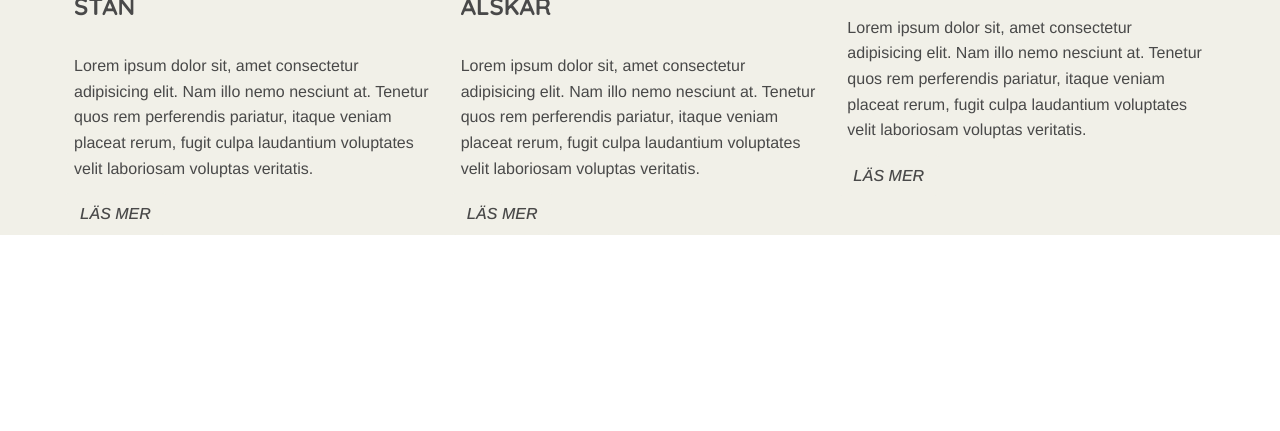
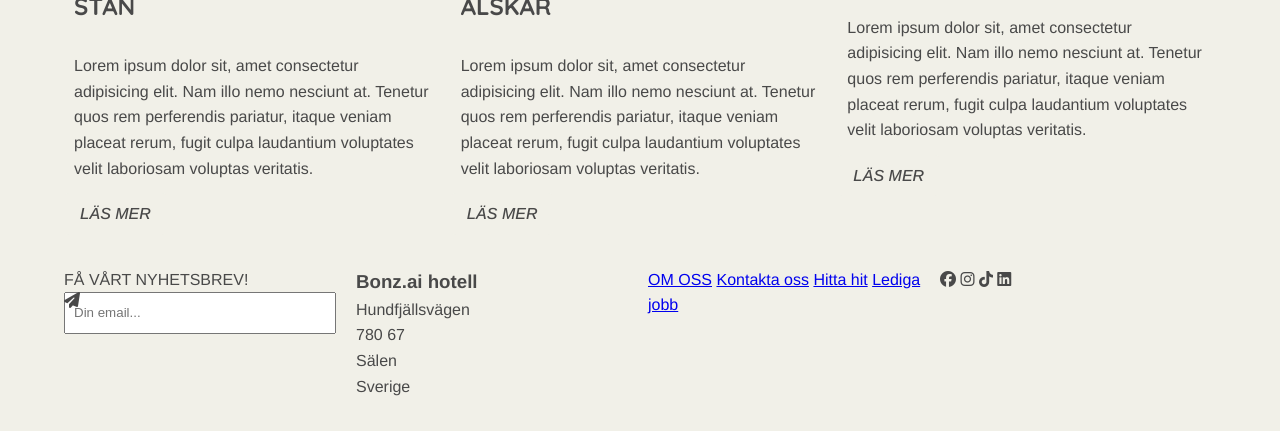
Before and after one commit to SunsaneeFe24Arvika/Individuell-Examination, a plain HTML site: page Index.html in a window 1280 px wide. Shown: the part 1420-1851 px from the top of the page. Before the commit the page ends 1655 px from the top, so only its background shows below. Drawn offline with nearby package versions, Linux system fonts and the light colour scheme.

Commit message:
Created footer
Signed-off-by: Sunsanee <3kdyhfe24.perssu@folkuniversitetet.nu>

```diff
--- a/CSS/Style.css
+++ b/CSS/Style.css
@@ -203,3 +203,48 @@
     background-color: var(--primary-bg-color);
 
 }
+
+.grid-footer {
+    display: grid;
+    grid-template-columns: repeat(4, 1fr);
+    grid-auto-rows: auto;
+    gap: 1rem;
+    padding: 2rem 0;
+    font-family: var(--secondary-title-fonts);
+    color: var(--primary-fonts-color);
+    width: 90%;
+    margin: auto;
+}
+.news-letter {
+    display: flex;
+    flex-direction: column;
+
+
+.input-email {
+    display: flex;
+    flex-direction: row;
+
+    .news-email {
+        padding: 0.5rem;
+        width: 272px;
+        position: absolute;
+
+    }
+    .fa-solid.fa-paper-plane {
+        position: relative;
+        width: 35px;
+        height: 35px;
+}
+}
+.footer-about-hotel {
+    display: flex;
+    flex-direction: column;
+    flex-wrap: wrap;
+
+    a {
+        text-decoration: none;
+        color: var(--primary-fonts-color);
+        font-weight: 500;
+    }
+}
+}
--- a/Index.html
+++ b/Index.html
@@ -78,17 +78,36 @@
                 </article>
             </section>
         </main>
-        <footer>
+        <footer class="grid-footer">
+            <section class="news-letter">
+                <label for="news-letter" class="news-letter__email">FÅ VÅRT NYHETSBREV!</label>
+                <div class="input-email">
+                    <input type="text" class="news-email" placeholder="Din email...">
+                    <i class="fa-solid fa-paper-plane"></i>
+                </div>
+            </section>
+            <section class="footer-adress">
+                <h3>Bonz.ai hotell</h3>
+                <p>Hundfjällsvägen</p>
+                <p>780 67</p>
+                <p>Sälen</p>
+                <p>Sverige</p>
+            </section>
+            <section class="footer-about-hotel">
+                <a href="about-us" class="about-us__link">OM OSS</a>
+                <a href="contact-us" class="sub-link__contact-us">Kontakta oss</a>
+                <a href="find us" class="sub-link__find-us">Hitta hit</a>
+                <a href="jobs" class="sub-link__jobs">Lediga jobb</a>
+
+            </section>
+            <section class="footer-social__social-media__icon">
+                <i class="fa-brands fa-facebook"></i>
+                <i class="fa-brands fa-instagram"></i>
+                <i class="fa-brands fa-tiktok"></i>
+                <i class="fa-brands fa-linkedin"></i>
+            </section>
 
         </footer>
-
-
-
-
-
-
-
-
 
     </div>
 
```
